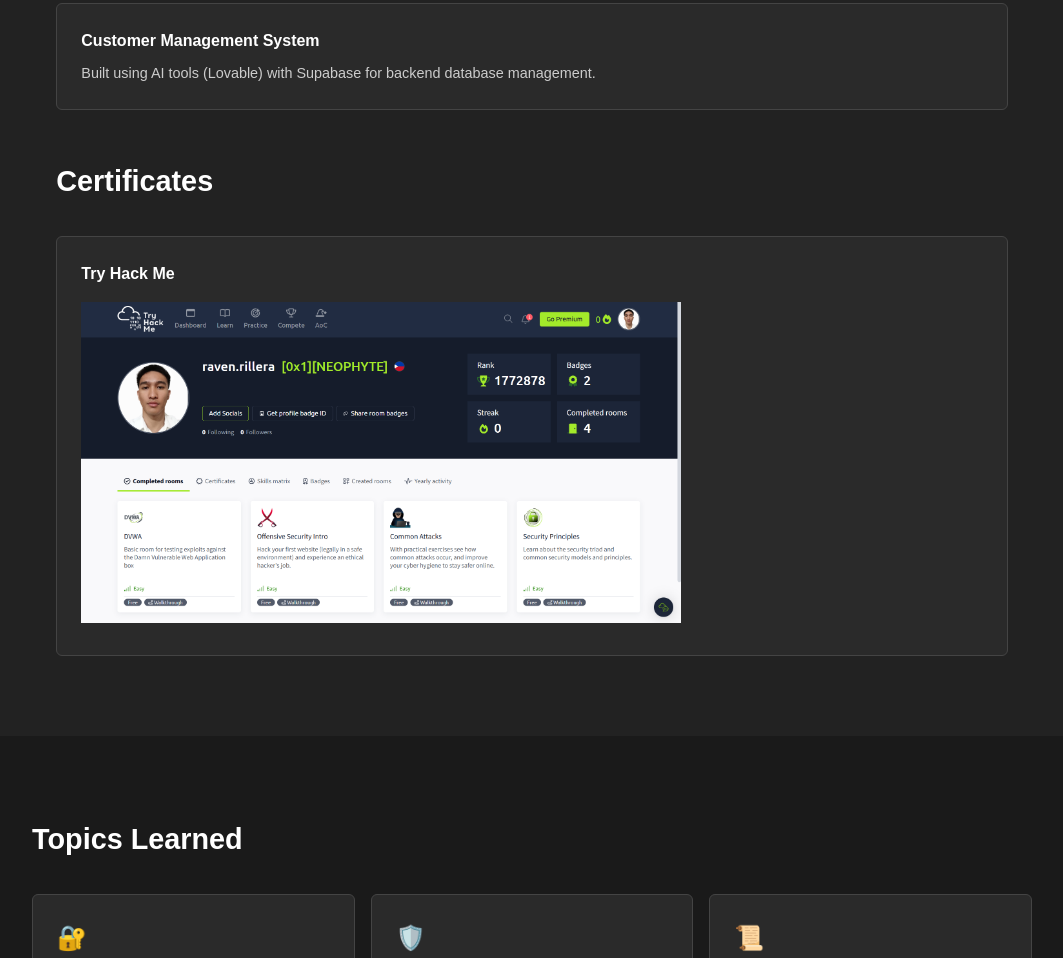
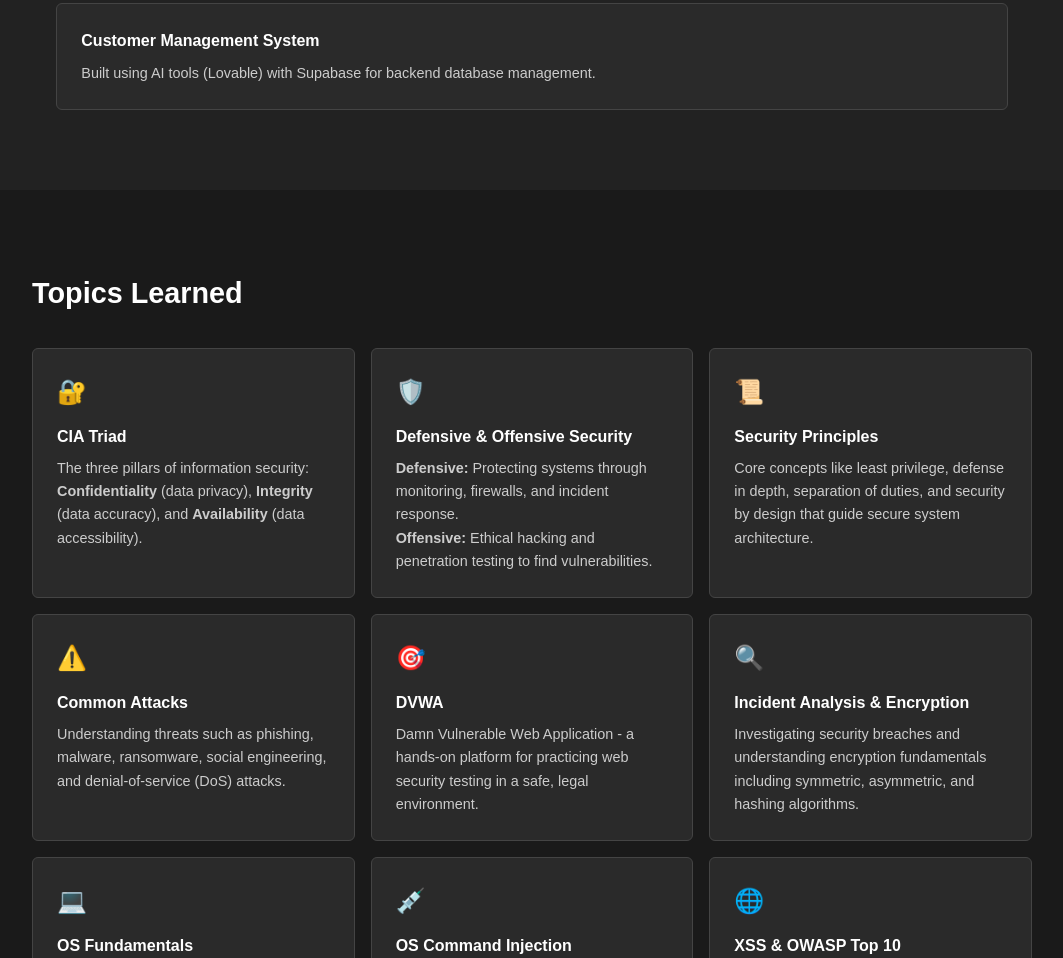
Before and after one commit to RavenRillera/IAS, a plain HTML site: page index.html in a window 1280 px wide. Shown: the part 1708-2666 px from the top of the page, without its empty margins (108-1171 px from the left). Drawn offline with Linux system fonts and the light colour scheme.

Commit message:
removed items

```diff
--- a/index.html
+++ b/index.html
@@ -77,14 +77,6 @@
                 </div>
             </div>
 
-            <h2 class="section-title" style="margin-top: 3rem;">Certificates</h2>
-
-            <div class="projects-list">
-                <div class="project-item">
-                    <h3>Try Hack Me</h3>
-                    <img src="thm.png" alt="Try Hack Me Certificate">
-                </div>
-            </div>
         </div>
     </section>
 
```
